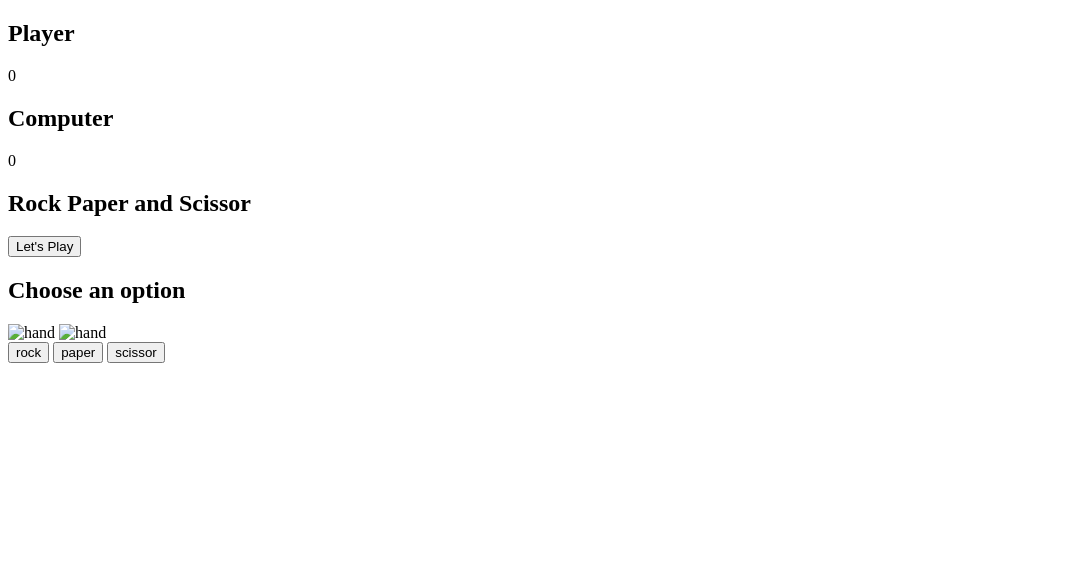
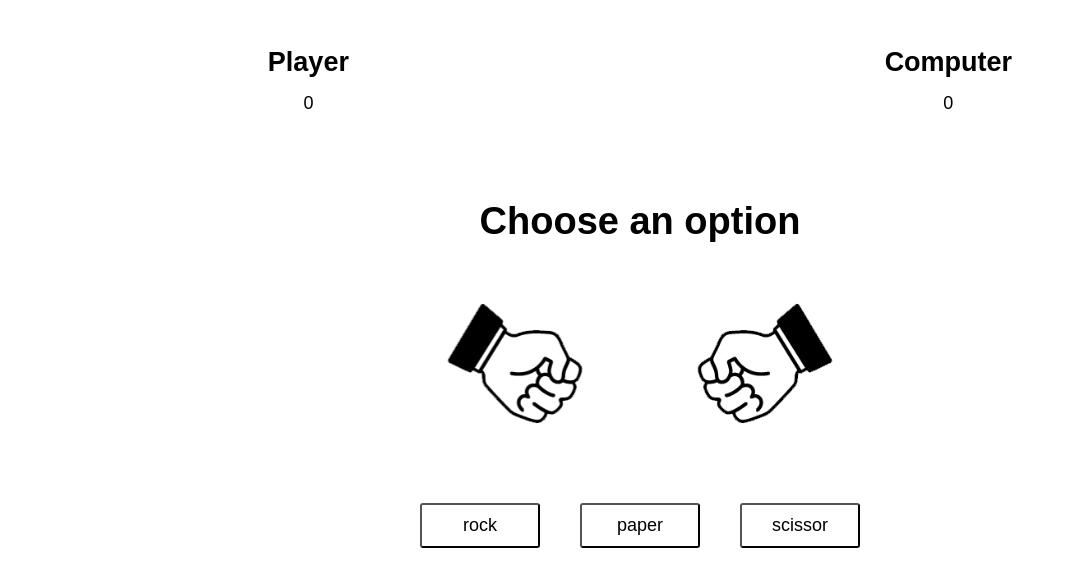
Before and after one commit to maheshsangeet/Rock_Paper_Scissors_game, a plain HTML site: page index.html in a window 1280 px wide. Shown: the whole page, without its empty margins (0-1067 px from the left). Drawn offline with Linux system fonts and the light colour scheme.

Commit message:
css added

```diff
--- a/css/style.css
+++ b/css/style.css
@@ -0,0 +1,145 @@
+html {
+    font-size: 62.5%;
+}
+* {
+    margin: 0;
+    padding: 0;
+    box-sizing: border-box;
+}
+.container {
+    width: 100%;
+    height: 100vh;
+    font-family: sans-serif;
+
+}
+.score {
+    display: flex;
+    justify-content: space-around;
+    align-items: center;
+    height: 20vh;
+    font-size: 1.8rem;
+}
+.score p {
+    text-align: center;
+    margin-top: 1.5rem;
+}
+.introduction {
+    display: flex;
+    flex-direction: column;
+    align-items: center;
+    height: 50vh;
+    justify-content: space-around;
+    transition: opacity 0.5s ease;
+}
+.introduction h1 {
+    font-size: 4rem;
+}
+.introduction button {
+    font-size: 2rem;
+    padding: 1rem 2rem;
+    background: none;
+    /* border: none; */
+    border-radius: 3px;
+    cursor: pointer;
+}
+.game {
+    position: absolute;
+    top: 25%;
+    left: 50%;
+    transform: translateX(-50%);
+    transition: opacity 0.5s ease 0.5s;
+}
+.winner {
+    font-size: 3.8rem;
+    text-align: center;
+}
+.hands ,.options {
+    display: flex;
+    justify-content: center;
+    align-items: center;
+}
+img {
+    width: 250px;
+    margin: 1rem 0;
+}
+.playerHand {
+    transform: rotateY(180deg);
+}
+.options button {
+    width: 120px;
+    padding: 1rem 0;
+    font-size: 1.8rem;
+    background: none;
+    /* border: none; */
+    border-radius: 3px;
+    cursor: pointer;
+    margin: 2rem;
+}
+.fadeOut {
+    opacity: 0;
+    pointer-events: none;
+}
+.fadeIn {
+    opacity: 1;
+    pointer-events: all;
+}
+
+@keyframes shakePlayer {
+    0% {
+      transform: rotateY(180deg) translateY(0px);
+    }
+    15% {
+      transform: rotateY(180deg) translateY(-50px);
+    }
+    25% {
+      transform: rotateY(180deg) translateY(0px);
+    }
+    35% {
+      transform: rotateY(180deg) translateY(-50px);
+    }
+    50% {
+      transform: rotateY(180deg) translateY(0px);
+    }
+    65% {
+      transform: rotateY(180deg) translateY(-50px);
+    }
+    75% {
+      transform: rotateY(180deg) translateY(0px);
+    }
+    85% {
+      transform: rotateY(180deg) translateY(-50px);
+    }
+    100% {
+      transform: rotateY(180deg) translateY(0px);
+    }
+  }
+
+  @keyframes shakeComputer {
+    0% {
+      transform: translateY(0px);
+    }
+    15% {
+      transform: translateY(-50px);
+    }
+    25% {
+      transform: translateY(0px);
+    }
+    35% {
+      transform: translateY(-50px);
+    }
+    50% {
+      transform: translateY(0px);
+    }
+    65% {
+      transform: translateY(-50px);
+    }
+    75% {
+      transform: translateY(0px);
+    }
+    85% {
+      transform: translateY(-50px);
+    }
+    100% {
+      transform: translateY(0px);
+    }
+  }
--- a/index.html
+++ b/index.html
@@ -23,17 +23,17 @@
         </section>
 
 
-        <section class="introduction">
+        <section class="introduction fadeOut" >
             <h1>Rock Paper and Scissor</h1>
             <button>Let's Play</button>
         </section>
 
 
-        <section class="game fadeOut">
+        <section class="game">
             <h2 class="winner">Choose an option</h2>
             <div class="hands">
-                <img class="playerHand" src="" alt="hand" >
-                <img class="computerHand" src="" alt="hand" >
+                <img class="playerHand" src="./assets/rock.png" alt="hand" >
+                <img class="computerHand" src="./assets/rock.png" alt="hand" >
             </div>
             <div class="options">
                 <button class="rock">rock</button>
```
Also changed, not shown: assets/paper.png (added), assets/rock.png (added), assets/scissors.png (added).
